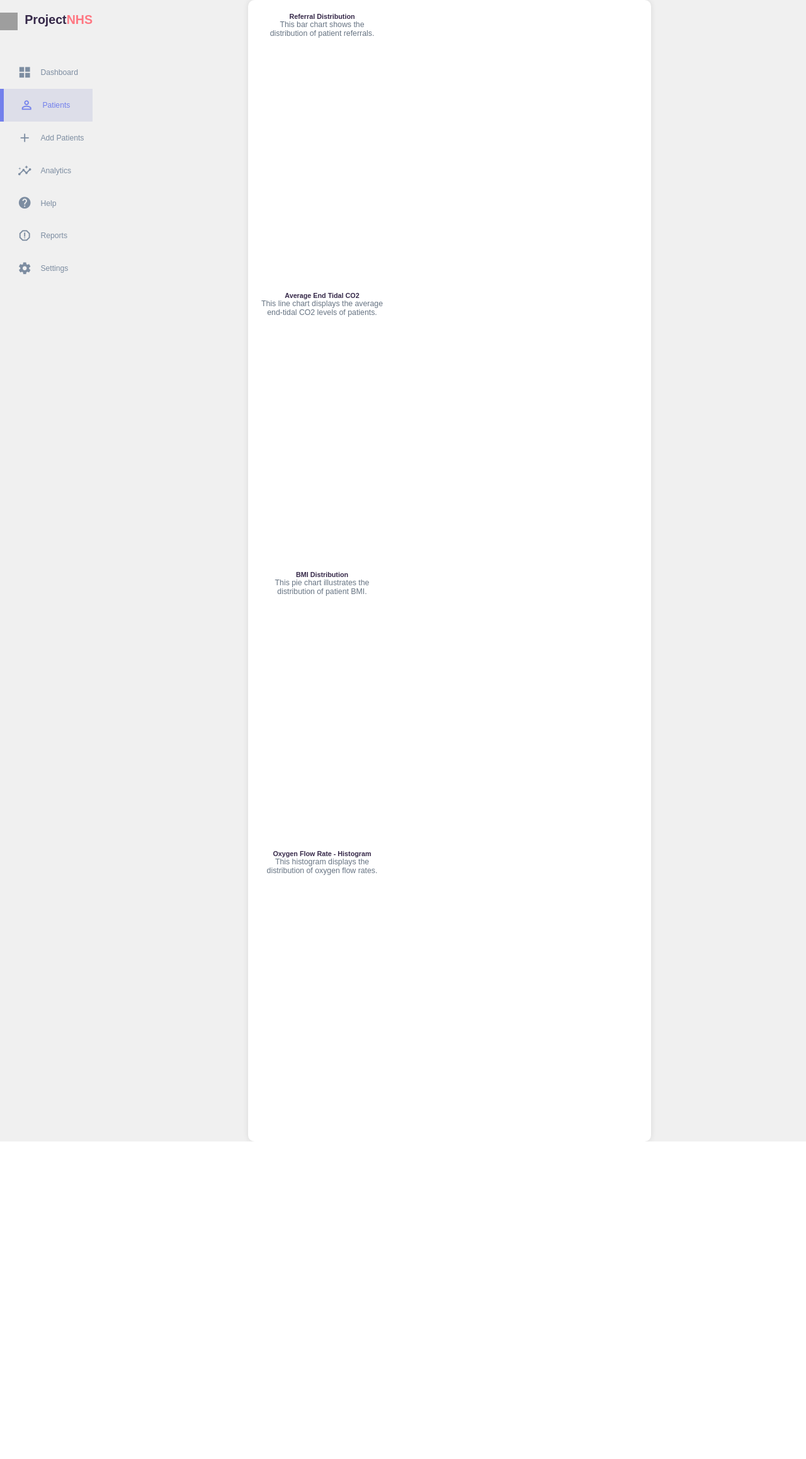
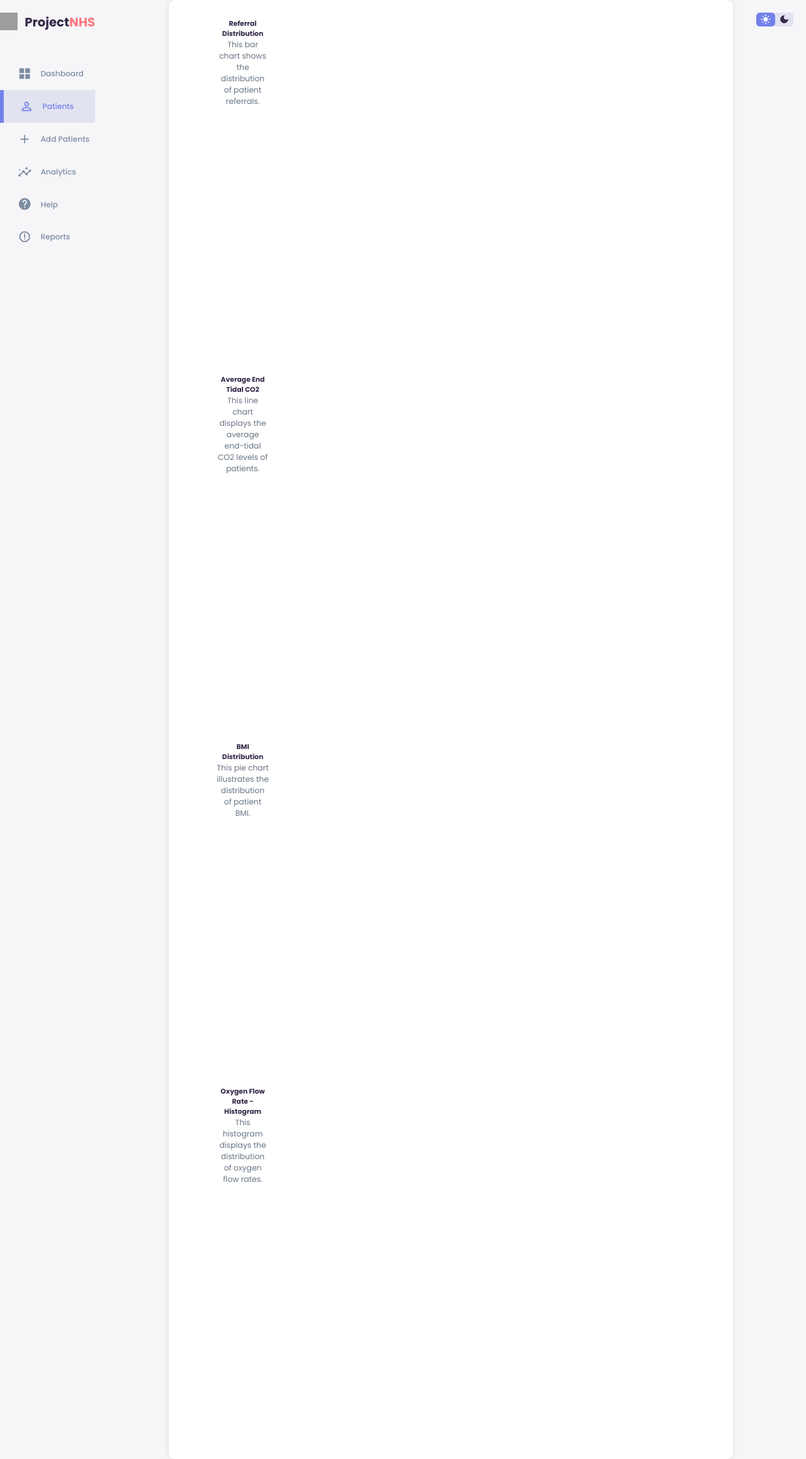
Before and after one commit to ilwad123/Medical-Referral-System-Dashboard, a Flask app: page /analytics in a window 1280 px wide. Shown: the whole page at 63% size. Before the commit the page ends 1812 px from the top, so only its background shows below. Run offline with Flask 3, Linux system fonts and the light colour scheme; a map, chart or similar area stays blank; some libraries are stand-ins or nearby versions; grey boxes are pictures that could not be loaded.

Commit message:
theme added axises arent white tho ?

```diff
--- a/templates/analytics.html
+++ b/templates/analytics.html
@@ -16,24 +16,40 @@
         }
 
         body {
-            font-family: Arial, Helvetica, sans-serif;
-            display: flex;
+            width: 100vw;
+            height: 100vh;
+            font-family: poppins, sans-serif;
+            font-size: 0.88rem;
+            background: var(--color-background);
+            user-select: none;
+            overflow-x: hidden;
             align-items: center;
-            height: 100vh;
-            background-color: #f0f0f0;
-            margin: 0;
+            display:flex;
+            color: var(--color-dark);
         }
+
 
         .container {
             background-color: #ffffff;
             padding: 20px;
             border-radius: 10px;
             box-shadow: 0 0 10px rgba(0, 0, 0, 0.1);
-            width: 50%;
+            width: 70%;
             margin: auto;
             text-align: center;
         }
 
+        .right {
+            position: absolute;
+            top: 0;
+            right: 0;
+            margin: 20px;
+        }
+
+        .theme-toggler {
+            display: flex;
+            align-items: center;
+        }
         .button {
             background-color: white;
             color: black;
@@ -51,8 +67,34 @@
             background-color: #C8A2C8;
             color: white;
         }
+        .row {
+            display: flex;
+            flex-wrap: wrap;
+            justify-content: space-around; /* Add this line */
+        }
+
+        .col-md-6 {
+            width: calc(50% - 15px);
+            margin: 10px 12px; /* Adjust the margin-left and margin-right */
+        }
+
+        .dark-theme-variables .container{
+            background-color: #202528;
+            color:white;
+        }
     </style>
 </head>
+<div class="right">
+    <div class="top">
+        <button id="menu-btn">
+            <span class="materials-icon-sharp">Menu</span>
+        </button>
+        <div class="theme-toggler">
+            <span class="material-icons-sharp active">light_mode</span>
+            <span class="material-icons-sharp">dark_mode</span>
+        </div>
+    </div>
+</div>
 <body>
        <aside>
             <div class="top">
@@ -88,10 +130,6 @@
                 <a href="{{url_for('Reports') }}">
                     <span class="material-icons-sharp">report_gmailerrorred</span>
                     <h3>Reports</h3>
-                </a>
-                <a href="#">
-                    <span class="material-icons-sharp">settings</span>
-                    <h3>Settings</h3>
                 </a>
 
             </div>
@@ -146,4 +184,5 @@
             </div>
         </div>
 </body>
+<script src="{{ url_for('static', filename='./index2.js') }}"></script>
 </html>
```
Also changed, not shown: static/patient.css (+11 -0 lines).
